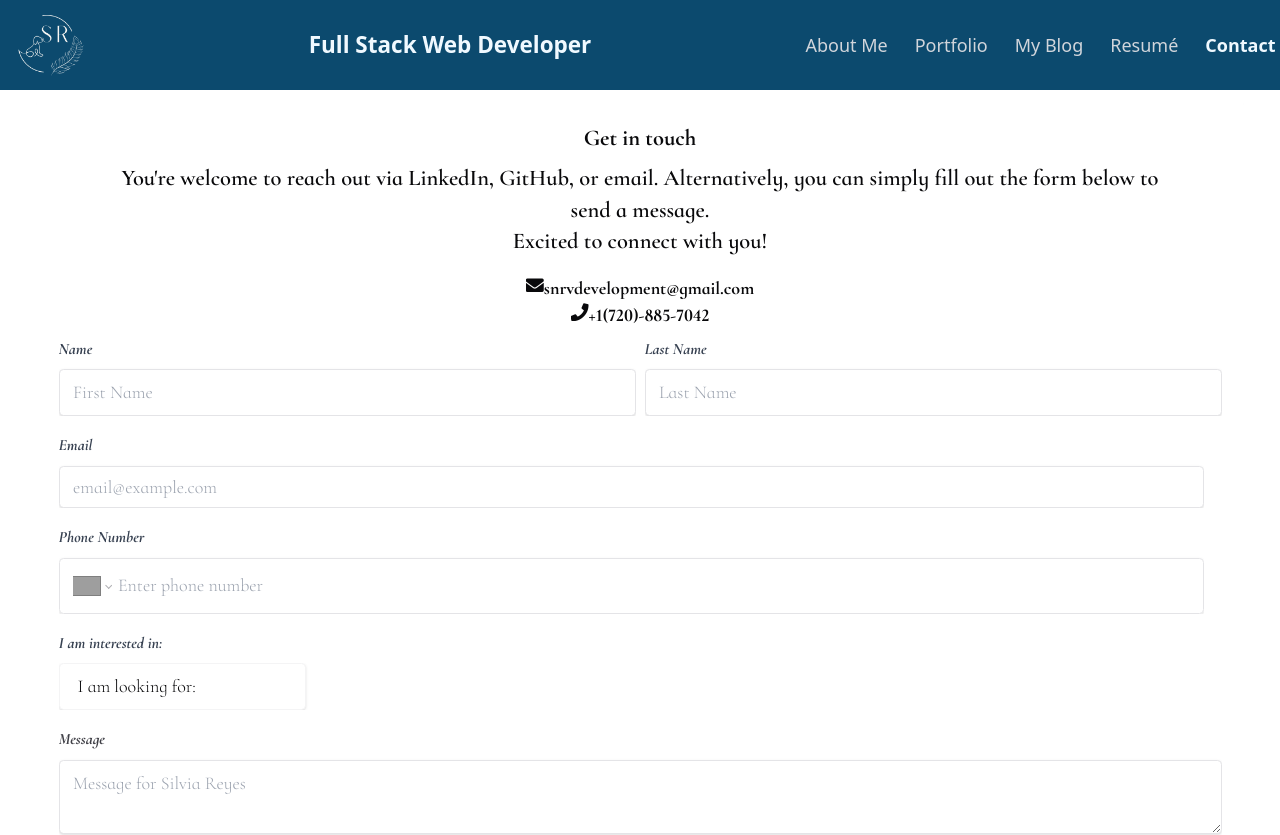
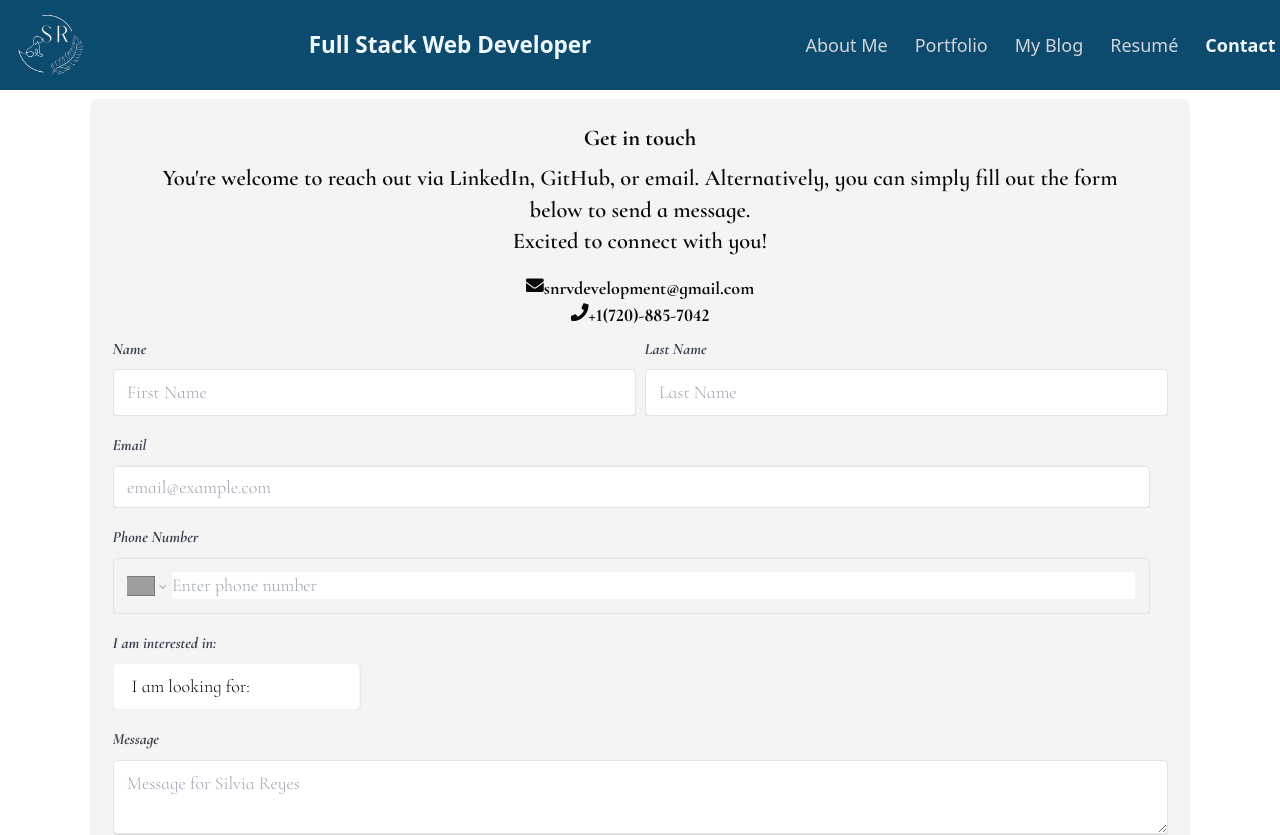
Before and after one commit to NathaliaReyes/personal-portfolio, a React (Vite) app: page /Contact in a window 1280 px wide. Shown: the top 835 px of the page. Built offline with nearby package versions, Linux system fonts and the light colour scheme; grey boxes are pictures that could not be loaded.

Commit message:
margin added horizontally for the contact form

```diff
--- a/src/App.jsx
+++ b/src/App.jsx
@@ -8,7 +8,7 @@ function App() {
   return (
     <>
       <Header />
-      <main className="md:mx-8" >
+      <main className="" >
         <Outlet />
       </main>
       <Footer />
--- a/src/pages/Contact.jsx
+++ b/src/pages/Contact.jsx
@@ -76,7 +76,7 @@ function Contact() {
   };
 
   return (
-    <>
+    <div className='mx-6 md:mx-20'>
       {submitted && (
         <div className="absolute top-0 left-0 w-full h-full bg-zinc-600 bg-opacity-50 flex justify-center items-center" style={{ zIndex: 50 }}>
           <div className="bg-sky-50 rounded shadow-lg p-2 text-center relative">
@@ -96,7 +96,7 @@ function Contact() {
         </div>
       )}
 
-      <form onSubmit={handleSubmit} className="container my-2 p-5 bg-white rounded-lg shadow-lg mt-2 mb-4">
+      <form onSubmit={handleSubmit} className="container my-2 p-5 bg-zinc-100 rounded-lg shadow-lg mt-2 mb-4 ">
         <div>
           <h2 className='cormorant-infant-bold text-xl text-center'>Get in touch</h2>
           <p className="cormorant-infant-semibold lg:text-xl md:text-lg sm:text-base mt-2 ml-10 mr-10 mb-4 text-center">
@@ -214,7 +214,7 @@ function Contact() {
           </button>
         </div>
       </form>
-    </>
+    </div>
   );
 }
 
--- a/src/pages/MyBlog.jsx
+++ b/src/pages/MyBlog.jsx
@@ -59,7 +59,7 @@ function MyBlog() {
   }
 
   return (
-    <div>
+    <div className=''>
       <div className='container mt-4'>
         <h3 className='cormorant-infant-bold text-zinc-700 text-center'>Welcome to My Blog! Dive Into My Developer Journey</h3>
         <h4 className='cormorant-infant-regular fs-6 pb-2 text-zinc-700'>Here, I share my experiences, lessons learned, and useful tips for anyone starting in programming. Whether you're just beginning or looking for some inspiration, I hope my writings offer valuable insights and guidance on your path to becoming a great developer.</h4>
--- a/src/pages/Portfolio.jsx
+++ b/src/pages/Portfolio.jsx
@@ -8,7 +8,7 @@ export default function Portfolio() {
           <h1 className="cormorant-infant-bold mt-2">My Projects</h1>
           <p className="cormorant-infant-medium">
             Some of my projects are listed below.
-            Click the icon project <span className="text-zinc-600 underline">(located at the bottom left)</span> to view the deployed application and a video walkthrough.
+            Click the link <span className="text-zinc-600 underline">(located at the bottom of each project)</span> to view the deployed application and a video walkthrough.
           </p>
         </div>
           <CardProject />
```
Also changed, not shown: src/images/logo_profile.svg.
